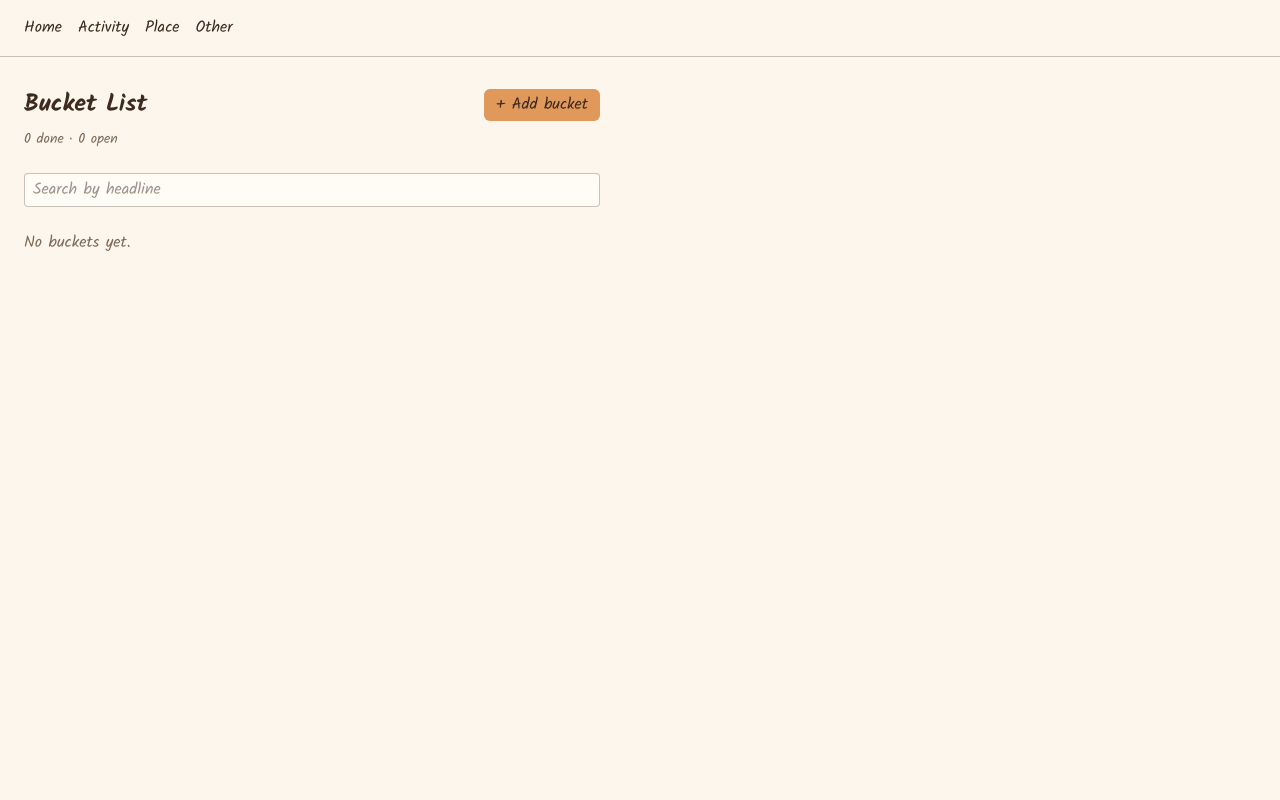
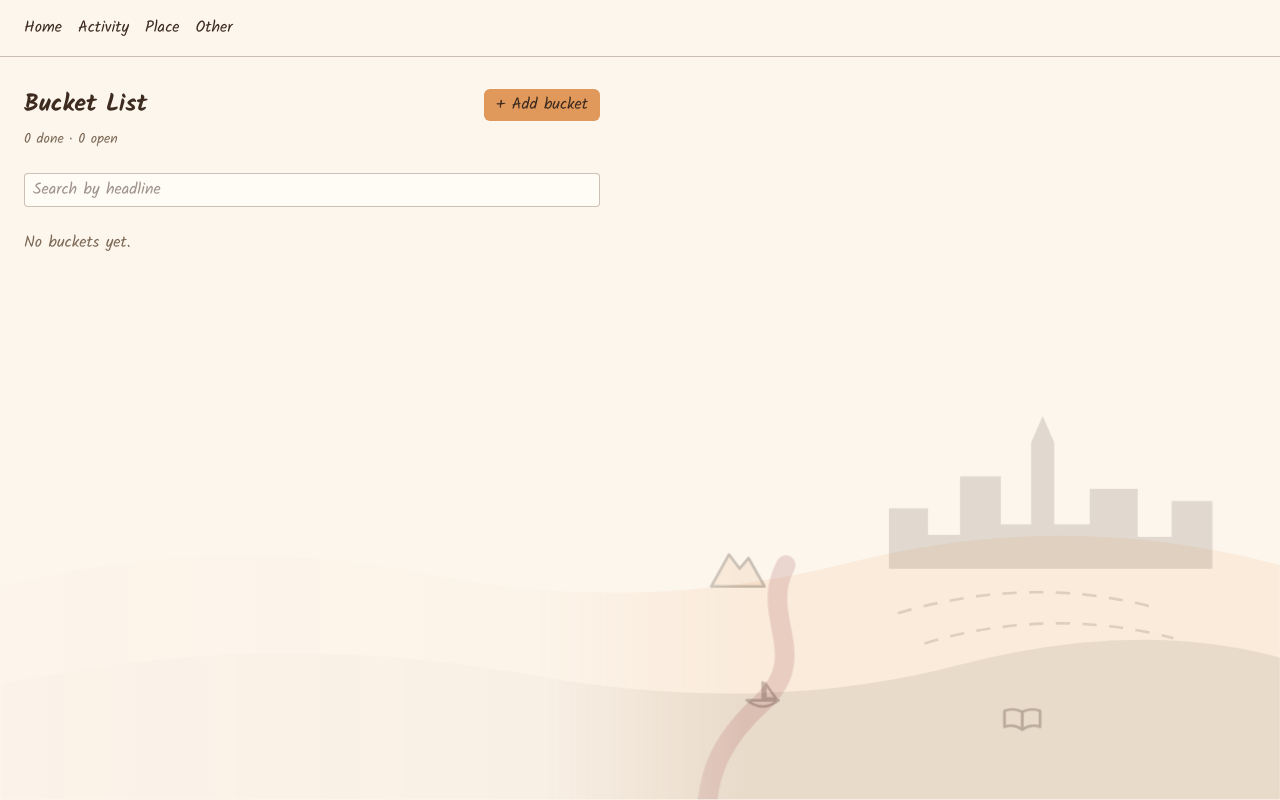
Before and after one commit to sus1hi/bucket-list-app, a Next.js app: page / in a window 1280 px wide. Built offline with nearby package versions, Linux system fonts and the light colour scheme.

Commit message:
Add home page background illustration with accessible text fade

```diff
--- a/app/page.tsx
+++ b/app/page.tsx
@@ -3,6 +3,7 @@
 import { useState } from "react";
 import { BucketForm } from "@/components/BucketForm";
 import { BucketList } from "@/components/BucketList";
+import { HomeBackground } from "@/components/HomeBackground";
 import { Modal } from "@/components/Modal";
 import { useBuckets } from "@/hooks/useBuckets";
 import type { BucketInput } from "@/types/bucket";
@@ -28,14 +29,12 @@ export default function Home() {
   const openCount = buckets.length - doneCount;
 
   return (
+    <>
+      <HomeBackground />
       <div className="max-w-xl">
         <div className="flex items-center justify-between">
           <h1 className="text-2xl font-bold">Bucket List</h1>
-        <button
-          type="button"
-          onClick={() => setIsFormOpen(true)}
-          className="btn"
-        >
+          <button type="button" onClick={() => setIsFormOpen(true)} className="btn">
             + Add bucket
           </button>
         </div>
@@ -71,5 +70,6 @@ export default function Home() {
           </Modal>
         )}
       </div>
+    </>
   );
 }
--- /dev/null
+++ b/components/HomeBackground.tsx
@@ -0,0 +1,116 @@
+// Decorative "Stadt-Land-Fluss" landscape for the home page: a city skyline,
+// rolling fields and a winding river, with a few activity icons scattered in.
+//
+// The strip is anchored to the bottom of the viewport and the skyline sits on
+// the right, because the page content is a max-w-xl column on the left. That
+// keeps the busiest part of the drawing away from the text.
+export function HomeBackground() {
+  return (
+    <div
+      aria-hidden="true"
+      className="pointer-events-none fixed inset-x-0 bottom-0 -z-10 overflow-hidden"
+    >
+      <svg
+        viewBox="0 0 1440 560"
+        // Width-driven so the strip is always full-bleed and never cropped.
+        className="h-auto w-full"
+        focusable="false"
+      >
+        <defs>
+          {/* The text column is max-w-xl on the left, so the drawing is faded
+              out over it. This is not just taste: --muted sits at 4.81:1 on
+              plain cream, so any tint above ~25% strength behind it drops the
+              small labels below the 4.5:1 AA threshold. */}
+          <linearGradient id="hb-fade" x1="0" x2="1" y1="0" y2="0">
+            <stop offset="0" stopColor="#fff" stopOpacity="0.1" />
+            <stop offset="0.42" stopColor="#fff" stopOpacity="0.2" />
+            <stop offset="0.58" stopColor="#fff" stopOpacity="1" />
+            <stop offset="1" stopColor="#fff" stopOpacity="1" />
+          </linearGradient>
+          <mask
+            id="hb-mask"
+            maskUnits="userSpaceOnUse"
+            x="0"
+            y="0"
+            width="1440"
+            height="560"
+          >
+            <rect width="1440" height="560" fill="url(#hb-fade)" />
+          </mask>
+        </defs>
+
+        <g mask="url(#hb-mask)">
+          {/* Countryside: two rolling bands, the far one warmer. */}
+          <path
+            d="M0 320 Q 240 258 480 306 Q 720 354 960 292 Q 1200 232 1440 296 L1440 560 L0 560 Z"
+            fill="var(--accent)"
+            opacity="0.12"
+          />
+          <path
+            d="M0 430 Q 300 366 600 420 Q 860 466 1080 408 Q 1280 356 1440 400 L1440 560 L0 560 Z"
+            fill="var(--muted)"
+            opacity="0.13"
+          />
+
+          {/* City: one polygon so every building shares a baseline. */}
+          <path
+            d="M1000 300 L1000 232 L1044 232 L1044 262 L1080 262 L1080 196 L1126 196
+               L1126 250 L1160 250 L1160 158 L1173 128 L1186 158 L1186 250 L1226 250
+               L1226 210 L1280 210 L1280 264 L1318 264 L1318 224 L1364 224 L1364 300 Z"
+            fill="var(--foreground)"
+            opacity="0.14"
+          />
+
+          {/* Crop rows, hinting at fields between the city and the near hill. */}
+          <g
+            fill="none"
+            stroke="var(--muted)"
+            strokeWidth="3"
+            strokeDasharray="16 14"
+            opacity="0.22"
+          >
+            <path d="M1010 350 Q 1160 306 1300 344" />
+            <path d="M1040 384 Q 1180 342 1320 378" />
+          </g>
+
+          {/* River, from the horizon down through the fields. */}
+          <path
+            d="M884 296 C 852 356 916 396 856 452 C 810 494 800 528 796 560"
+            fill="none"
+            stroke="var(--secondary)"
+            strokeWidth="22"
+            strokeLinecap="round"
+            opacity="0.2"
+          />
+
+          {/* Activity icons: hiking, boating, reading. */}
+          <g
+            fill="none"
+            stroke="var(--foreground)"
+            strokeWidth="3"
+            strokeLinecap="round"
+            strokeLinejoin="round"
+            opacity="0.28"
+          >
+            <path
+              d="M800 320 L820 284 L832 300 L842 288 L860 320 Z"
+              fill="var(--accent)"
+              fillOpacity="0.5"
+            />
+
+            <g transform="translate(858 444)">
+              <path d="M-18 4 Q 0 18 18 4 Z" />
+              <path d="M0 4 L0 -16" />
+              <path d="M3 -15 L15 2 L3 2 Z" />
+            </g>
+
+            <g transform="translate(1150 470)">
+              <path d="M0 -9 Q -10 -14 -20 -10 L-20 8 Q -10 4 0 11 Z" />
+              <path d="M0 -9 Q 10 -14 20 -10 L20 8 Q 10 4 0 11 Z" />
+            </g>
+          </g>
+        </g>
+      </svg>
+    </div>
+  );
+}
```
Lines whose indentation alone changed are shown as unchanged.
